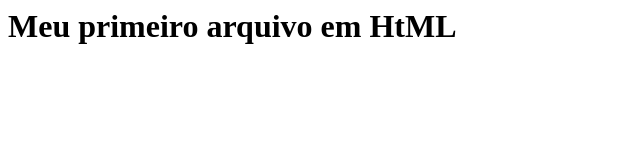
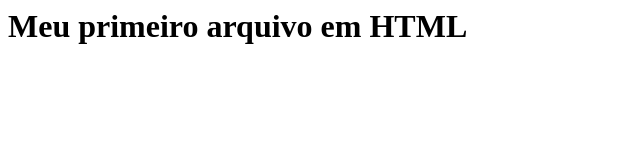
Before and after one commit to junin2006/primero-repositorio, a plain HTML site: page index.html in a window 1280 px wide. Shown: the full height of the page, 0-640 px from the left. Drawn offline with Linux system fonts and the light colour scheme.

Commit message:
Criando meu primeiro arquivo em HTML

```diff
--- a/index.html
+++ b/index.html
@@ -1,2 +1,3 @@
 <html>
-  <h1> Meu primeiro arquivo em HtML <h1>
+ <h1> Meu primeiro arquivo em HTML <h1>
+   </htmal>
```
